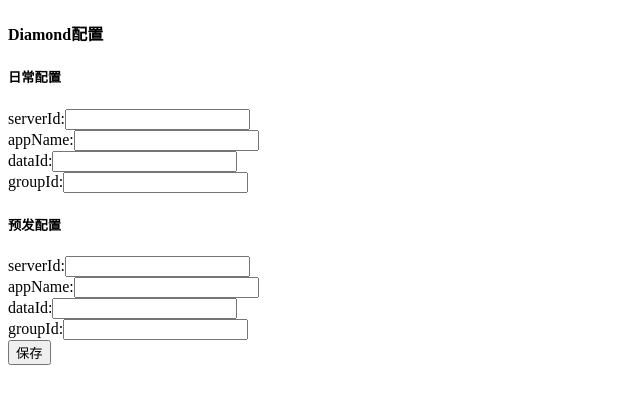
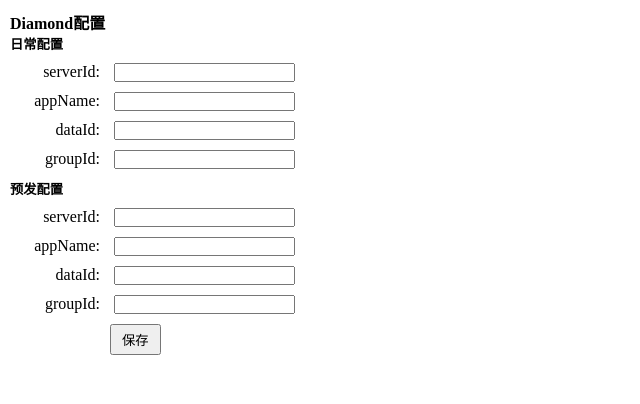
Before and after one commit to wudi3/vscode-magix, a website: page web/config/index.html in a window 1280 px wide. Shown: the whole page, without its empty margins (0-640 px from the left). Drawn offline with Linux system fonts and the light colour scheme.

Commit message:
add：Diamond优化

```diff
--- a/web/config/index.html
+++ b/web/config/index.html
@@ -3,6 +3,34 @@
 
 <head>
   <style>
+  * {
+      padding: 0;
+      margin: 0;
+    }
+
+    body {
+      padding: 10px;
+    }
+
+    .form-line {
+      margin: 10px;
+    }
+
+    .form-title {
+      display: inline-block;
+      margin-left: 10px;
+      width: 70px;
+      text-align: right;
+    }
+
+    .form-input {
+      display: inline-block;
+      margin-left: 10px;
+    }
+    .save-btn{
+      padding:4px 10px;
+      margin-left:100px;
+    }
 
   </style>
 </head>
@@ -11,35 +39,43 @@
   <h4>Diamond配置</h4>
   <div>
     <h5>日常配置</h5>
-    <div>
-      serverId:<input type="text" id="diamond.daily.serverId">
+    <div class="form-line">
+      <div class="form-title">serverId:</div>
+      <div class="form-input"><input type="text" id="diamond.daily.serverId"></div>
     </div>
-    <div>
-      appName:<input type="text" id="diamond.daily.appName">
+    <div class="form-line">
+      <div class="form-title">appName:</div>
+      <div class="form-input"><input type="text" id="diamond.daily.appName"></div>
     </div>
-    <div>
-      dataId:<input type="text" id="diamond.daily.dataId">
+    <div class="form-line">
+      <div class="form-title">dataId:</div>
+      <div class="form-input"><input type="text" id="diamond.daily.dataId"></div>
     </div>
-    <div>
-        groupId:<input type="text" id="diamond.daily.group">
+    <div class="form-line">
+      <div class="form-title">groupId:</div>
+      <div class="form-input"><input type="text" id="diamond.daily.group"></div>
     </div>
   </div>
   <div>
     <h5>预发配置</h5>
-    <div>
-      serverId:<input type="text" id="diamond.pre.serverId">
+    <div class="form-line">
+      <div class="form-title">serverId:</div>
+      <div class="form-input"><input type="text" id="diamond.pre.serverId"></div>
     </div>
-    <div>
-      appName:<input type="text" id="diamond.pre.appName">
+    <div class="form-line">
+      <div class="form-title">appName:</div>
+      <div class="form-input"><input type="text" id="diamond.pre.appName"></div>
     </div>
-    <div>
-      dataId:<input type="text" id="diamond.pre.dataId">
+    <div class="form-line">
+      <div class="form-title">dataId:</div>
+      <div class="form-input"><input type="text" id="diamond.pre.dataId"></div>
     </div>
-    <div>
-        groupId:<input type="text" id="diamond.pre.group">
+    <div class="form-line">
+      <div class="form-title">groupId:</div>
+      <div class="form-input"><input type="text" id="diamond.pre.group"></div>
     </div>
   </div>
-  <button onclick="save()">保存</button>
+  <button class="save-btn" onclick="save()">保存</button>
   <div id="msg"></div>
 
 </body>
```
